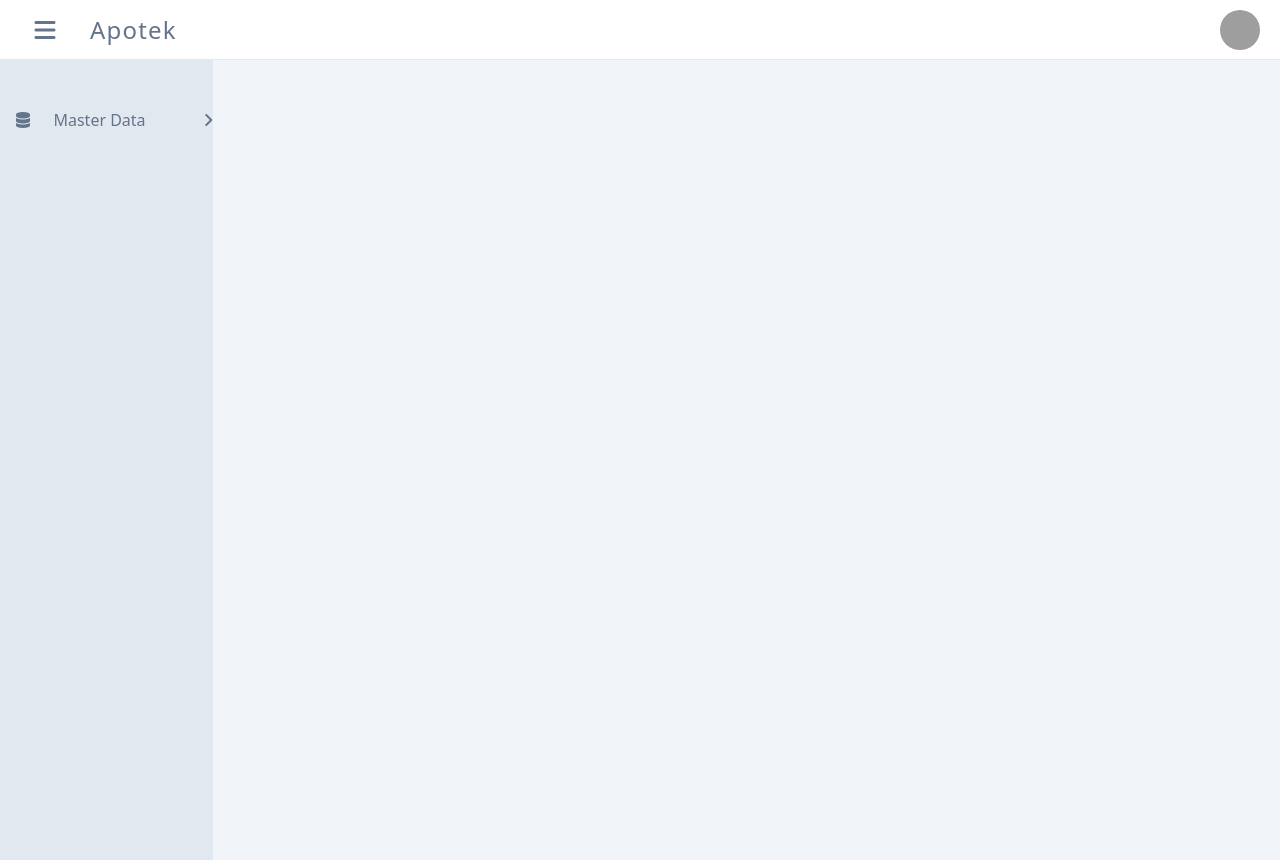
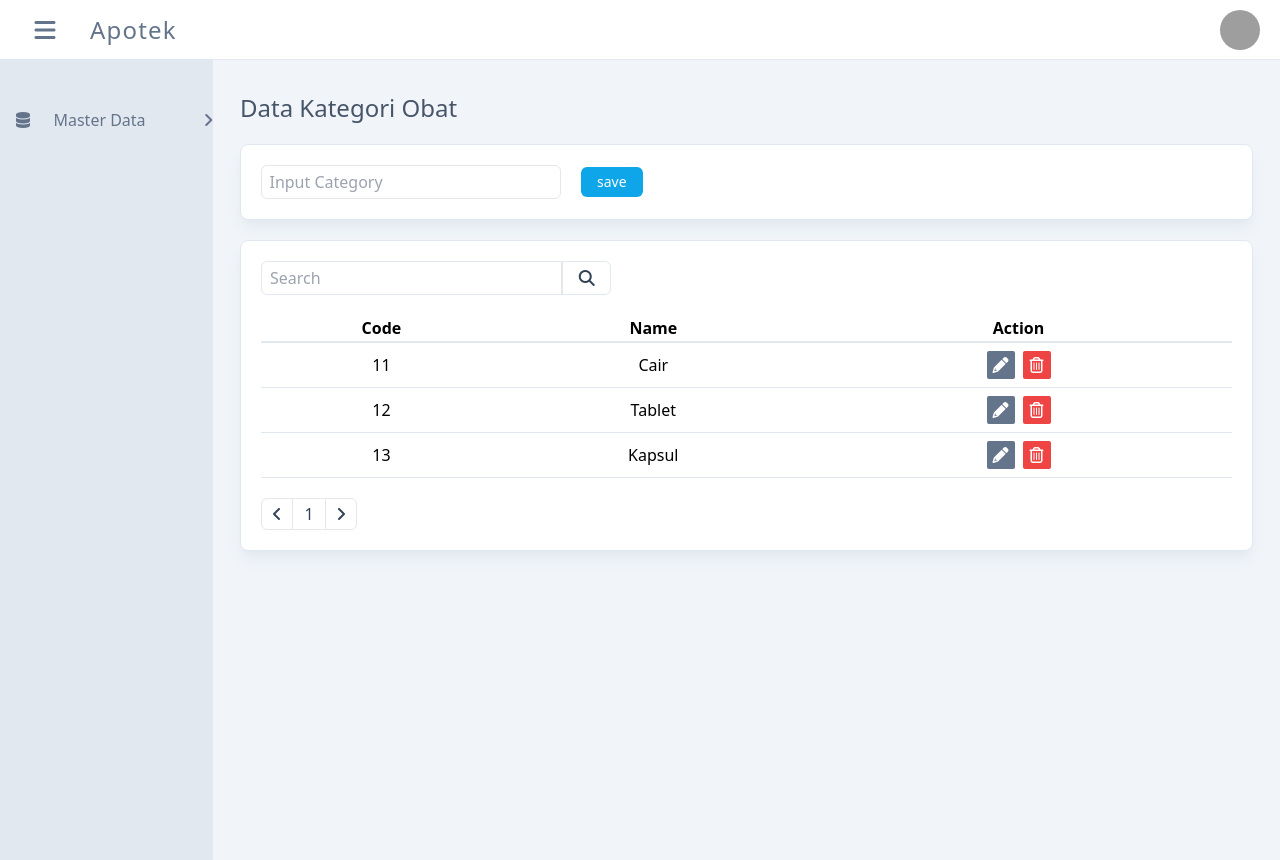
Before and after one commit to andriapratama/apotek-fe, a React (Create React App) app: page /category in a window 1280 px wide. Before the commit this address had no page. Built offline with nearby package versions, Linux system fonts and the light colour scheme; grey boxes are pictures that could not be loaded.

Commit message:
make category page

```diff
--- a/src/App.js
+++ b/src/App.js
@@ -3,6 +3,7 @@ import { Route, BrowserRouter, Routes } from "react-router-dom";
 import Navbar from "./components/navbar";
 import Sidebar from "./components/sidebars/sidebar";
 import Role from "./pages/master-data/roles";
+import Category from "./pages/master-data/categories";
 
 function App() {
 	const [isShowSidebar, setIsShowSidebar] = useState(false);
@@ -28,6 +29,7 @@ function App() {
 						<div className="mt-8 flex w-[95%] justify-center">
 							<Routes>
 								<Route path="/role" element={<Role />} />
+								<Route path="/category" element={<Category />} />
 							</Routes>
 						</div>
 					</div>
--- a/src/components/form.field.jsx
+++ b/src/components/form.field.jsx
@@ -1,10 +1,10 @@
-export const TextField = () => {
+export const TextField = ({ ...props }) => {
 	return (
 		<div className="flex w-full justify-center rounded-md border">
 			<input
 				className="w-[95%] py-1 text-slate-700 outline-none"
 				type="text"
-				placeholder="Input role"
+				{...props}
 				autoComplete="off"
 			/>
 		</div>
--- a/src/components/sidebars/sidebar.jsx
+++ b/src/components/sidebars/sidebar.jsx
@@ -35,6 +35,7 @@ function Sidebar({ isShowSidebar }) {
 							<SubmenuComponent
 								name="Kategori obat"
 								icon="fa-solid fa-shapes"
+								link="/category"
 							/>
 							<SubmenuComponent name="Jenis obat" icon="fa-solid fa-shapes" />
 							<SubmenuComponent
--- /dev/null
+++ b/src/pages/master-data/categories/index.jsx
@@ -0,0 +1,95 @@
+import { TextField } from "../../../components/form.field";
+import {
+	ButtonPrimay,
+	IconButtonDelete,
+	IconButtonEdit,
+} from "../../../components/button";
+
+function Category() {
+	return (
+		<section className="category min-h-[80vh] w-full">
+			<div className="category__head mb-5">
+				<span className="text-2xl text-slate-600">Data Kategori Obat</span>
+			</div>
+
+			<div className="category__body mb-5 w-full rounded-lg border border-slate-200 bg-white shadow-lg shadow-slate-200">
+				<div className="p-5">
+					<form className="h-100 flex w-full items-center justify-start">
+						<div className="mr-5 w-[300px]">
+							<TextField placeholder="Input Category" />
+						</div>
+
+						<ButtonPrimay name="save" />
+					</form>
+				</div>
+			</div>
+
+			<div className="category__content mb-5 w-full rounded-lg border border-slate-200 bg-white shadow-lg shadow-slate-200">
+				<div className="p-5">
+					<div className="mb-5 flex w-[350px] rounded-md border border-slate-200">
+						<input
+							className="ml-2 w-[300px] border-0 py-1 text-slate-700 outline-none"
+							placeholder="Search"
+							type="text"
+						/>
+						<div className="flex w-[50px] items-center justify-center border-l-2">
+							<i className="fa-solid fa-magnifying-glass text-slate-700" />
+						</div>
+					</div>
+
+					<table className="mb-5 w-full border-collapse text-center">
+						<thead>
+							<tr className="border-b-2 border-slate-200">
+								<th>Code</th>
+								<th>Name</th>
+								<th>Action</th>
+							</tr>
+						</thead>
+						<tbody>
+							<tr className="border-b border-slate-200">
+								<td>11</td>
+								<td>Cair</td>
+								<td className="flex justify-center py-2">
+									<IconButtonEdit />
+									<IconButtonDelete />
+								</td>
+							</tr>
+							<tr className="border-b border-slate-200">
+								<td>12</td>
+								<td>Tablet</td>
+								<td className="flex justify-center py-2">
+									<IconButtonEdit />
+									<IconButtonDelete />
+								</td>
+							</tr>
+							<tr className="border-b border-slate-200">
+								<td>13</td>
+								<td>Kapsul</td>
+								<td className="flex justify-center py-2">
+									<IconButtonEdit />
+									<IconButtonDelete />
+								</td>
+							</tr>
+						</tbody>
+					</table>
+
+					<div className="category__footer flex">
+						<div className="flex h-8 w-8 cursor-pointer items-center justify-center rounded-l-md border text-slate-700 hover:bg-slate-200">
+							<i className="fa-solid fa-angle-left text-slate-700" />
+						</div>
+
+						<div className="flex h-8 w-8 items-center justify-center border-t border-b text-slate-700">
+							<span>1</span>
+						</div>
+
+						<div className="flex h-8 w-8 cursor-pointer items-center justify-center rounded-r-md border text-slate-700 hover:bg-slate-200">
+							<i className="fa-solid fa-angle-right text-slate-700" />
+						</div>
+					</div>
+				</div>
+			</div>
+		</section>
+	);
+}
+
+export default Category;
```
